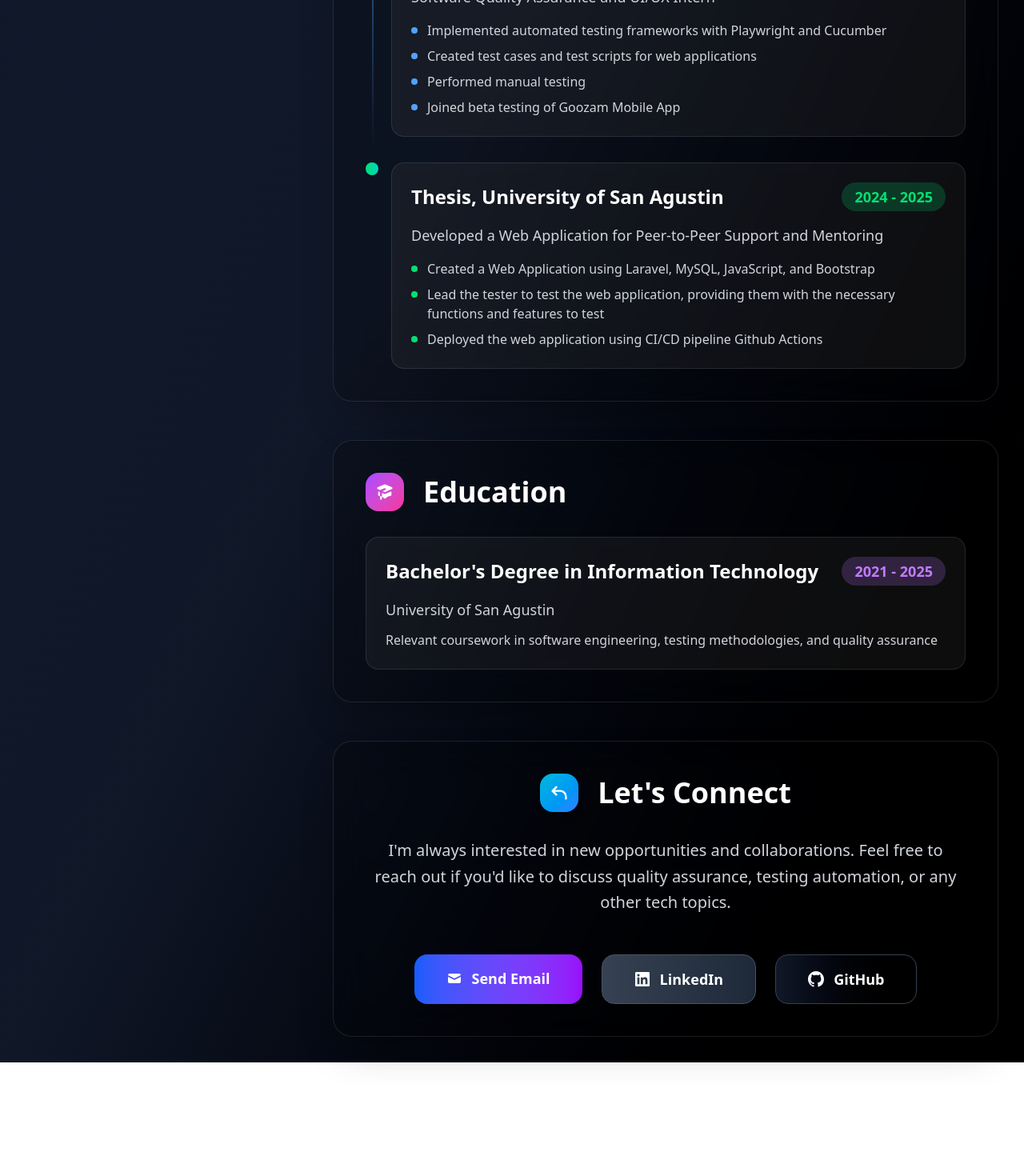
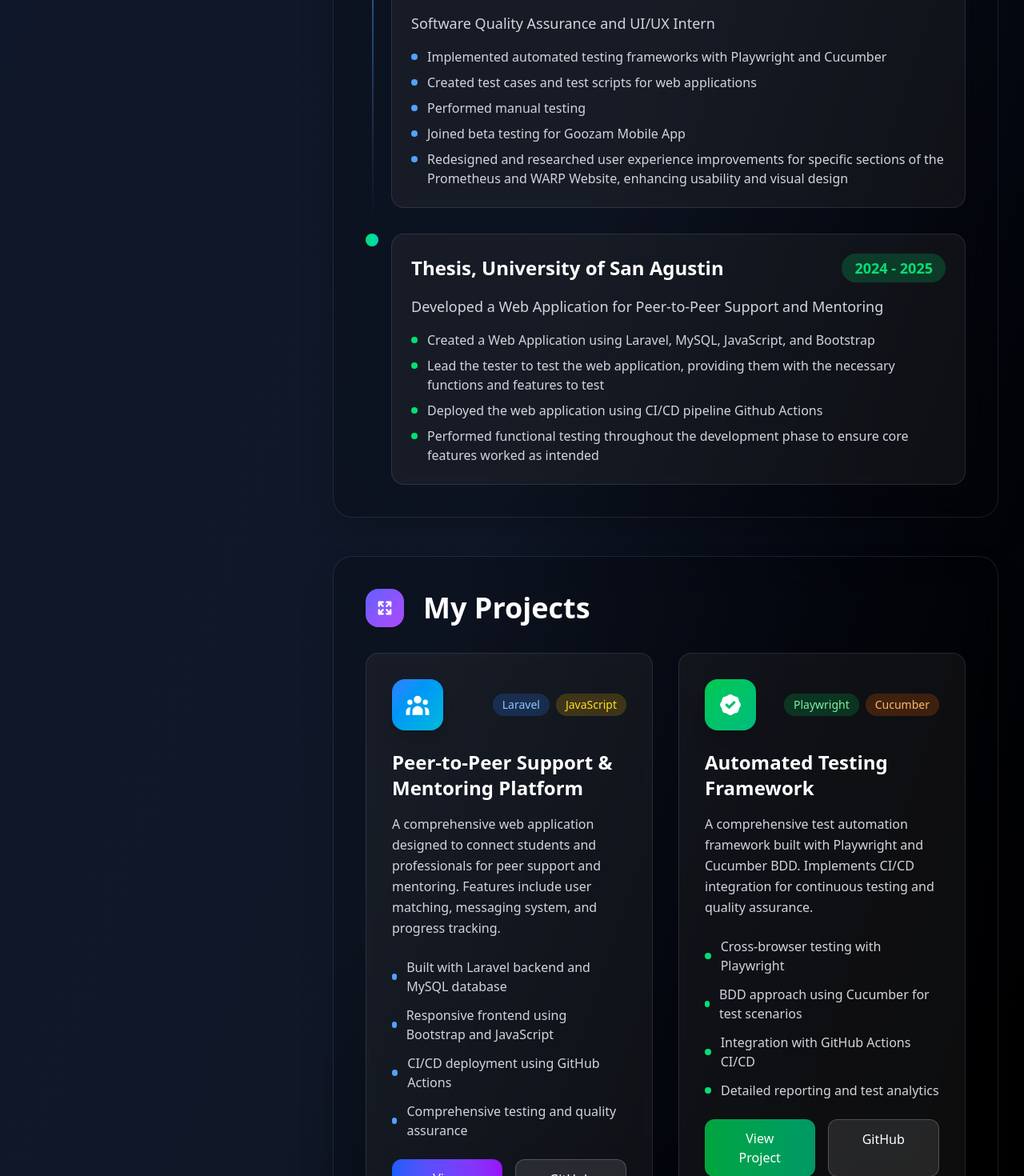
Before and after one commit to NamLouie/portfolio, a React (Vite) app: page / in a window 1280 px wide. Shown: the part 1330-2800 px from the top of the page at 80% size. Before the commit the page ends 2658 px from the top, so only its background shows below. Built offline with nearby package versions, Linux system fonts and the light colour scheme.

Commit message:
fix: changes on details and added a my project sections

```diff
--- a/src/App.jsx
+++ b/src/App.jsx
@@ -13,7 +13,7 @@ function App() {
       <div className="relative z-10 flex">
         {/* Left Sidebar Header */}
         <header className="w-full lg:w-96 bg-black/40 backdrop-blur-xl shadow-2xl min-h-screen lg:fixed left-0 top-0 border-r border-gray-700/50">
-  <div className="p-6 lg:p-8 h-full flex flex-col">
+      <div className="p-6 lg:p-8 h-full flex flex-col">
             {/* Profile Picture - Centered */}
             <div className="flex justify-center mb-8">
               <div className="relative">
@@ -64,7 +64,7 @@ function App() {
                     <path d="M18 8.118l-8 4-8-4V14a2 2 0 002 2h12a2 2 0 002-2V8.118z" />
                   </svg>
                 </div>
-                <span className="text-sm font-medium">your.email@example.com</span>
+                <span className="text-sm font-medium">louiesumande08@gmail.com</span>
               </div>
               <div className="flex items-center text-gray-300 hover:text-white transition-colors p-3 rounded-xl hover:bg-white/5">
                 <div className="w-10 h-10 bg-gradient-to-br from-green-500 to-teal-500 rounded-xl flex items-center justify-center mr-4 shadow-lg">
@@ -72,7 +72,7 @@ function App() {
                     <path fillRule="evenodd" d="M5.05 4.05a7 7 0 119.9 9.9L10 18.9l-4.95-4.95a7 7 0 010-9.9zM10 11a2 2 0 100-4 2 2 0 000 4z" clipRule="evenodd" />
                   </svg>
                 </div>
-                <span className="text-sm font-medium">Your Location</span>
+                <span className="text-sm font-medium">Iloilo City</span>
               </div>
             </div>
           </div>
@@ -101,9 +101,10 @@ function App() {
               <h2 className="text-2xl sm:text-3xl lg:text-4xl font-bold text-white">About Me</h2>
             </div>
             <p className="text-gray-300 text-xl leading-relaxed">
-              I'm a dedicated QA engineer with a passion for ensuring software quality and reliability.
-              My expertise spans from manual testing to advanced automation frameworks, always focusing
-              on creating robust testing solutions that improve product quality and user satisfaction.
+               Detail-oriented Software QA Engineer with hands-on experience in manual testing, UI/UX design,
+              and web application development. Proficient in Playwright and Cucumber frameworks, with a solid
+              foundation in test case creation, functional testing, and CI/CD deployment. Adept at identifying
+              bugs, enhancing usability, and collaborating in agile development teams.
             </p>
           </section>
 
@@ -237,7 +238,11 @@ function App() {
                     </div>
                     <div className="flex items-start">
                       <div className="w-2 h-2 bg-blue-400 rounded-full mt-2 mr-3 flex-shrink-0"></div>
-                      <p className="text-gray-300">Joined beta testing of Goozam Mobile App</p>
+                      <p className="text-gray-300">Joined beta testing for Goozam Mobile App</p>
+                    </div>
+                    <div className="flex items-start">
+                      <div className="w-2 h-2 bg-blue-400 rounded-full mt-2 mr-3 flex-shrink-0"></div>
+                      <p className="text-gray-300">Redesigned and researched user experience improvements for specific sections of the Prometheus and WARP Website, enhancing usability and visual design </p>
                     </div>
                   </div>
                 </div>
@@ -264,7 +269,117 @@ function App() {
                       <div className="w-2 h-2 bg-green-400 rounded-full mt-2 mr-3 flex-shrink-0"></div>
                       <p className="text-gray-300">Deployed the web application using CI/CD pipeline Github Actions</p>
                     </div>
+                    <div className="flex items-start">
+                      <div className="w-2 h-2 bg-green-400 rounded-full mt-2 mr-3 flex-shrink-0"></div>
+                      <p className="text-gray-300">Performed functional testing throughout the development phase to ensure core features worked as intended</p>
+                    </div>
                   </div>
+                </div>
+              </div>
+            </div>
+          </section>
+
+          {/* My Projects Section */}
+          <section id="projects" className="bg-black/20 backdrop-blur-xl rounded-3xl shadow-2xl p-10 mb-12 border border-white/10 hover:border-white/20 transition-all duration-500 group">
+            <div className="flex items-center mb-8">
+              <div className="w-12 h-12 bg-gradient-to-br from-indigo-500 to-purple-500 rounded-2xl flex items-center justify-center mr-6 shadow-lg group-hover:scale-110 transition-transform">
+                <svg className="w-6 h-6 text-white" fill="currentColor" viewBox="0 0 20 20">
+                  <path fillRule="evenodd" d="M3 4a1 1 0 011-1h4a1 1 0 010 2H6.414l2.293 2.293a1 1 0 01-1.414 1.414L5 6.414V8a1 1 0 01-2 0V4zm9 1a1 1 0 010-2h4a1 1 0 011 1v4a1 1 0 01-2 0V6.414l-2.293 2.293a1 1 0 11-1.414-1.414L13.586 5H12zm-9 7a1 1 0 012 0v1.586l2.293-2.293a1 1 0 111.414 1.414L6.414 15H8a1 1 0 010 2H4a1 1 0 01-1-1v-4zm13-1a1 1 0 011 1v4a1 1 0 01-1 1h-4a1 1 0 010-2h1.586l-2.293-2.293a1 1 0 111.414-1.414L15 13.586V12a1 1 0 011-1z" clipRule="evenodd" />
+                </svg>
+              </div>
+              <h2 className="text-4xl font-bold text-white">My Projects</h2>
+            </div>
+
+            <div className="grid gap-8 md:grid-cols-2">
+              {/* Project 1 - Peer-to-Peer Support Platform */}
+              <div className="bg-white/5 backdrop-blur-sm rounded-2xl p-8 border border-white/10 hover:border-white/20 transition-all duration-300 hover:bg-white/10 group/project">
+                <div className="flex items-center justify-between mb-6">
+                  <div className="w-16 h-16 bg-gradient-to-br from-blue-500 to-cyan-500 rounded-2xl flex items-center justify-center shadow-xl group-hover/project:scale-110 transition-transform">
+                    <svg className="w-8 h-8 text-white" fill="currentColor" viewBox="0 0 20 20">
+                      <path d="M13 6a3 3 0 11-6 0 3 3 0 016 0zM18 8a2 2 0 11-4 0 2 2 0 014 0zM14 15a4 4 0 00-8 0v3h8v-3zM6 8a2 2 0 11-4 0 2 2 0 014 0zM16 18v-3a5.972 5.972 0 00-.75-2.906A3.005 3.005 0 0119 15v3h-3zM4.75 12.094A5.973 5.973 0 004 15v3H1v-3a3 3 0 013.75-2.906z"/>
+                    </svg>
+                  </div>
+                  <div className="flex space-x-2">
+                    <span className="px-3 py-1 bg-blue-500/20 text-blue-300 rounded-full text-sm font-medium">Laravel</span>
+                    <span className="px-3 py-1 bg-yellow-500/20 text-yellow-300 rounded-full text-sm font-medium">JavaScript</span>
+                  </div>
+                </div>
+                <h3 className="text-2xl font-bold text-white mb-4">Peer-to-Peer Support & Mentoring Platform</h3>
+                <p className="text-gray-300 mb-6 leading-relaxed">
+                  A comprehensive web application designed to connect students and professionals for peer support and mentoring.
+                  Features include user matching, messaging system, and progress tracking.
+                </p>
+                <div className="space-y-3 mb-6">
+                  <div className="flex items-center text-gray-300">
+                    <div className="w-2 h-2 bg-blue-400 rounded-full mr-3"></div>
+                    <span>Built with Laravel backend and MySQL database</span>
+                  </div>
+                  <div className="flex items-center text-gray-300">
+                    <div className="w-2 h-2 bg-blue-400 rounded-full mr-3"></div>
+                    <span>Responsive frontend using Bootstrap and JavaScript</span>
+                  </div>
+                  <div className="flex items-center text-gray-300">
+                    <div className="w-2 h-2 bg-blue-400 rounded-full mr-3"></div>
+                    <span>CI/CD deployment using GitHub Actions</span>
+                  </div>
+                  <div className="flex items-center text-gray-300">
+                    <div className="w-2 h-2 bg-blue-400 rounded-full mr-3"></div>
+                    <span>Comprehensive testing and quality assurance</span>
+                  </div>
+                </div>
+                <div className="flex space-x-4">
+                  <a href="#" className="flex-1 bg-gradient-to-r from-blue-600 to-purple-600 hover:from-blue-700 hover:to-purple-700 text-white px-6 py-3 rounded-xl font-medium transition-all duration-300 transform hover:scale-105 text-center">
+                    View Project
+                  </a>
+                  <a href="#" className="flex-1 bg-white/10 hover:bg-white/20 text-white px-6 py-3 rounded-xl font-medium transition-all duration-300 border border-white/20 hover:border-white/30 text-center">
+                    GitHub
+                  </a>
+                </div>
+              </div>
+
+              {/* Project 2 - Test Automation Framework */}
+              <div className="bg-white/5 backdrop-blur-sm rounded-2xl p-8 border border-white/10 hover:border-white/20 transition-all duration-300 hover:bg-white/10 group/project">
+                <div className="flex items-center justify-between mb-6">
+                  <div className="w-16 h-16 bg-gradient-to-br from-green-500 to-emerald-500 rounded-2xl flex items-center justify-center shadow-xl group-hover/project:scale-110 transition-transform">
+                    <svg className="w-8 h-8 text-white" fill="currentColor" viewBox="0 0 20 20">
+                      <path fillRule="evenodd" d="M6.267 3.455a3.066 3.066 0 001.745-.723 3.066 3.066 0 013.976 0 3.066 3.066 0 001.745.723 3.066 3.066 0 012.812 2.812c.051.643.304 1.254.723 1.745a3.066 3.066 0 010 3.976 3.066 3.066 0 00-.723 1.745 3.066 3.066 0 01-2.812 2.812 3.066 3.066 0 00-1.745.723 3.066 3.066 0 01-3.976 0 3.066 3.066 0 00-1.745-.723 3.066 3.066 0 01-2.812-2.812 3.066 3.066 0 00-.723-1.745 3.066 3.066 0 010-3.976 3.066 3.066 0 00.723-1.745 3.066 3.066 0 012.812-2.812zm7.44 5.252a1 1 0 00-1.414-1.414L9 10.586 7.707 9.293a1 1 0 00-1.414 1.414l2 2a1 1 0 001.414 0l4-4z" clipRule="evenodd" />
+                    </svg>
+                  </div>
+                  <div className="flex space-x-2">
+                    <span className="px-3 py-1 bg-green-500/20 text-green-300 rounded-full text-sm font-medium">Playwright</span>
+                    <span className="px-3 py-1 bg-orange-500/20 text-orange-300 rounded-full text-sm font-medium">Cucumber</span>
+                  </div>
+                </div>
+                <h3 className="text-2xl font-bold text-white mb-4">Automated Testing Framework</h3>
+                <p className="text-gray-300 mb-6 leading-relaxed">
+                  A comprehensive test automation framework built with Playwright and Cucumber BDD.
+                  Implements CI/CD integration for continuous testing and quality assurance.
+                </p>
+                <div className="space-y-3 mb-6">
+                  <div className="flex items-center text-gray-300">
+                    <div className="w-2 h-2 bg-green-400 rounded-full mr-3"></div>
+                    <span>Cross-browser testing with Playwright</span>
+                  </div>
+                  <div className="flex items-center text-gray-300">
+                    <div className="w-2 h-2 bg-green-400 rounded-full mr-3"></div>
+                    <span>BDD approach using Cucumber for test scenarios</span>
+                  </div>
+                  <div className="flex items-center text-gray-300">
+                    <div className="w-2 h-2 bg-green-400 rounded-full mr-3"></div>
+                    <span>Integration with GitHub Actions CI/CD</span>
+                  </div>
+                  <div className="flex items-center text-gray-300">
+                    <div className="w-2 h-2 bg-green-400 rounded-full mr-3"></div>
+                    <span>Detailed reporting and test analytics</span>
+                  </div>
+                </div>
+                <div className="flex space-x-4">
+                  <a href="#" className="flex-1 bg-gradient-to-r from-green-600 to-emerald-600 hover:from-green-700 hover:to-emerald-700 text-white px-6 py-3 rounded-xl font-medium transition-all duration-300 transform hover:scale-105 text-center">
+                    View Project
+                  </a>
+                  <a href="#" className="flex-1 bg-white/10 hover:bg-white/20 text-white px-6 py-3 rounded-xl font-medium transition-all duration-300 border border-white/20 hover:border-white/30 text-center">
+                    GitHub
+                  </a>
                 </div>
               </div>
             </div>
@@ -338,7 +453,7 @@ function App() {
                 <div className="absolute inset-0 bg-gradient-to-r from-blue-400 to-blue-600 opacity-0 group-hover:opacity-20 transition-opacity"></div>
               </a>
               <a
-                href="https://github.com/yourusername"
+                href="https://github.com/NamLouie"
                 target="_blank"
                 rel="noopener noreferrer"
                 className="group relative overflow-hidden bg-gradient-to-r from-gray-900 to-black hover:from-gray-800 hover:to-gray-900 text-white px-10 py-4 rounded-2xl font-bold text-lg transition-all duration-300 transform hover:scale-105 shadow-2xl hover:shadow-black/50 border border-gray-700"
```
